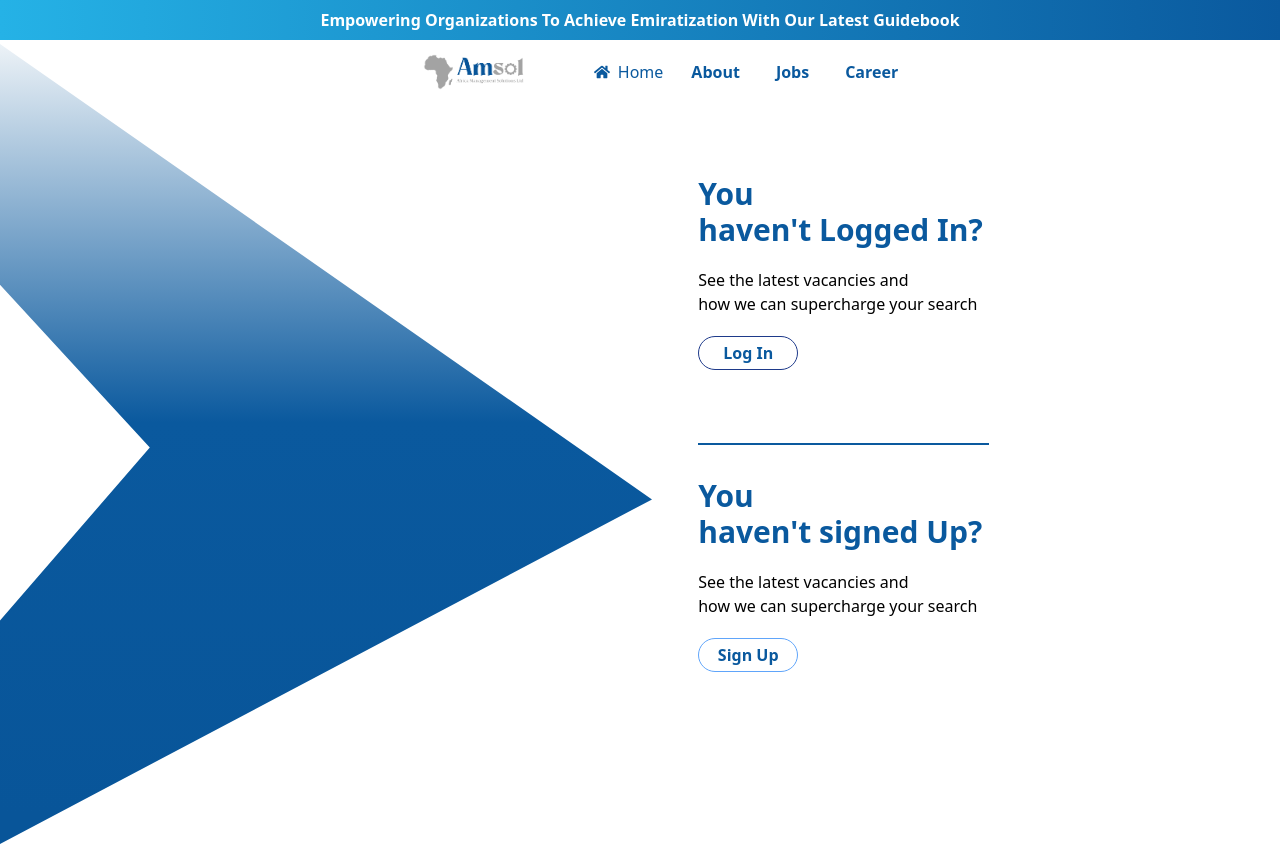
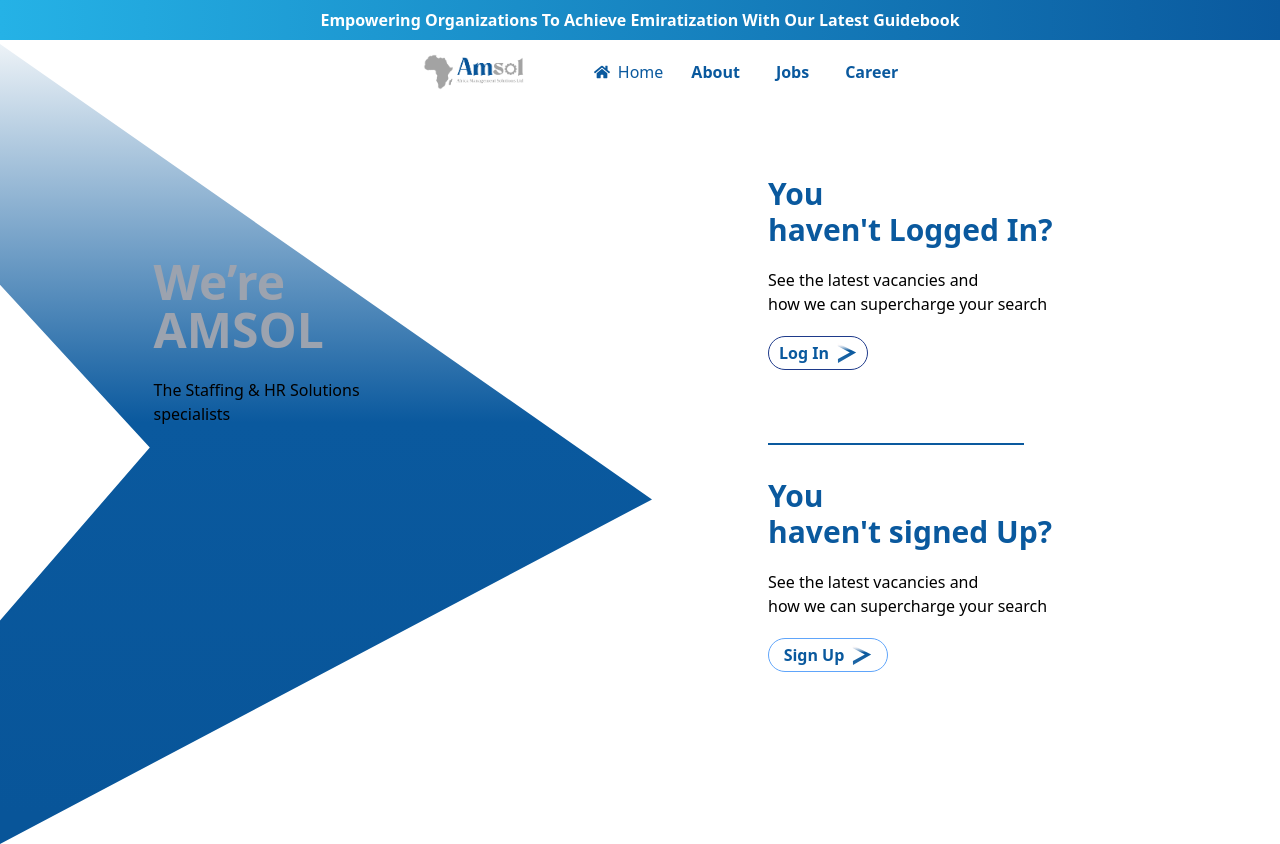
Before and after one commit to Tracy-miranja/AmsolForm, a React (Vite) app: page / in a window 1280 px wide. Built offline with nearby package versions, Linux system fonts and the light colour scheme.

Commit message:
Add arrow in the button

```diff
--- a/src/RotationLandingPage.jsx
+++ b/src/RotationLandingPage.jsx
@@ -4,6 +4,7 @@
 import jobvacancy from "./assets/Group1.svg";
 import logo from "./assets/amsolJobVacancies.png";
 import { FaHome } from "react-icons/fa";
+import arrow from "./assets/vector 1.svg"
 
 const RotationPandingPage = () => {
   const [isHovered, setIsHovered] = useState(false);
@@ -54,9 +55,11 @@
       <div className="flex w-full">
         <div className="flex w-[60%] h-[60vh] relative">
           <img src={vacancy} className="h-[100vh] absolute -mt-[60px] " alt="vacancy" />
+          <h1 className="absolute flex mt-[20%] ml-[20%] flex flex-col font-[10px] "><span className="font-extrabold leading-none text-5xl text-gray-400">We’re <br/>AMSOL</span><br/>
+          The Staffing & HR Solutions<br/> specialists</h1>
         </div>
         {/* Second section */}
-        <div className="flex w-[50%] flex-col gap-5 justify-center h-[80vh]">
+        <div className="flex w-[40%] flex-col gap-5 justify-center h-[80vh]">
           {/* Log in section */}
           <div
             className="flex w-[100%] h-[35vh] justify-center gap-5 flex-col relative parent-container"
@@ -79,9 +82,9 @@
             </p>
             <Link
               to="/form"
-              className="bg-white rounded-full border border-blue-900 text-[#0A599E] p-1 pl-2 pr-2 hover:bg-gray-400 hover:text-white font-bold w-[100px] text-center rotate-hover z-10"
+              className="flex gap-2 items-center  justify-center bg-white rounded-full border border-blue-900 text-[#0A599E] p-1 pl-2 pr-2 hover:bg-gray-400 hover:text-white font-bold w-[100px] text-center rotate-hover z-10"
             >
-              Log In
+             <span>Log In</span>  <img src={arrow} className="w-5 h-5" />
             </Link>
             <div className="animation login-image">
               <img
@@ -118,9 +121,9 @@
             </p>
             <Link
               to="/signupform"
-              className="bg-white rounded-full text-[#0A599E] text-center border border-blue-400  p-1 pl-2 pr-2 hover:bg-gray-400 hover:text-white font-bold w-[100px] text-center rotate-hover z-10"
+              className="flex gap-2 items-center justify-center bg-white rounded-full text-[#0A599E] text-center border border-blue-400  p-1 pl-2 pr-2 hover:bg-gray-400 hover:text-white font-bold w-[120px] text-center rotate-hover z-10"
             >
-              Sign Up
+              <span>Sign Up</span> <img src={arrow} className="w-5 h-5" />
             </Link>
             <div className="animation signup-image relative">
               <img
```
Also changed, not shown: src/assets/Vector 1.svg (added).
